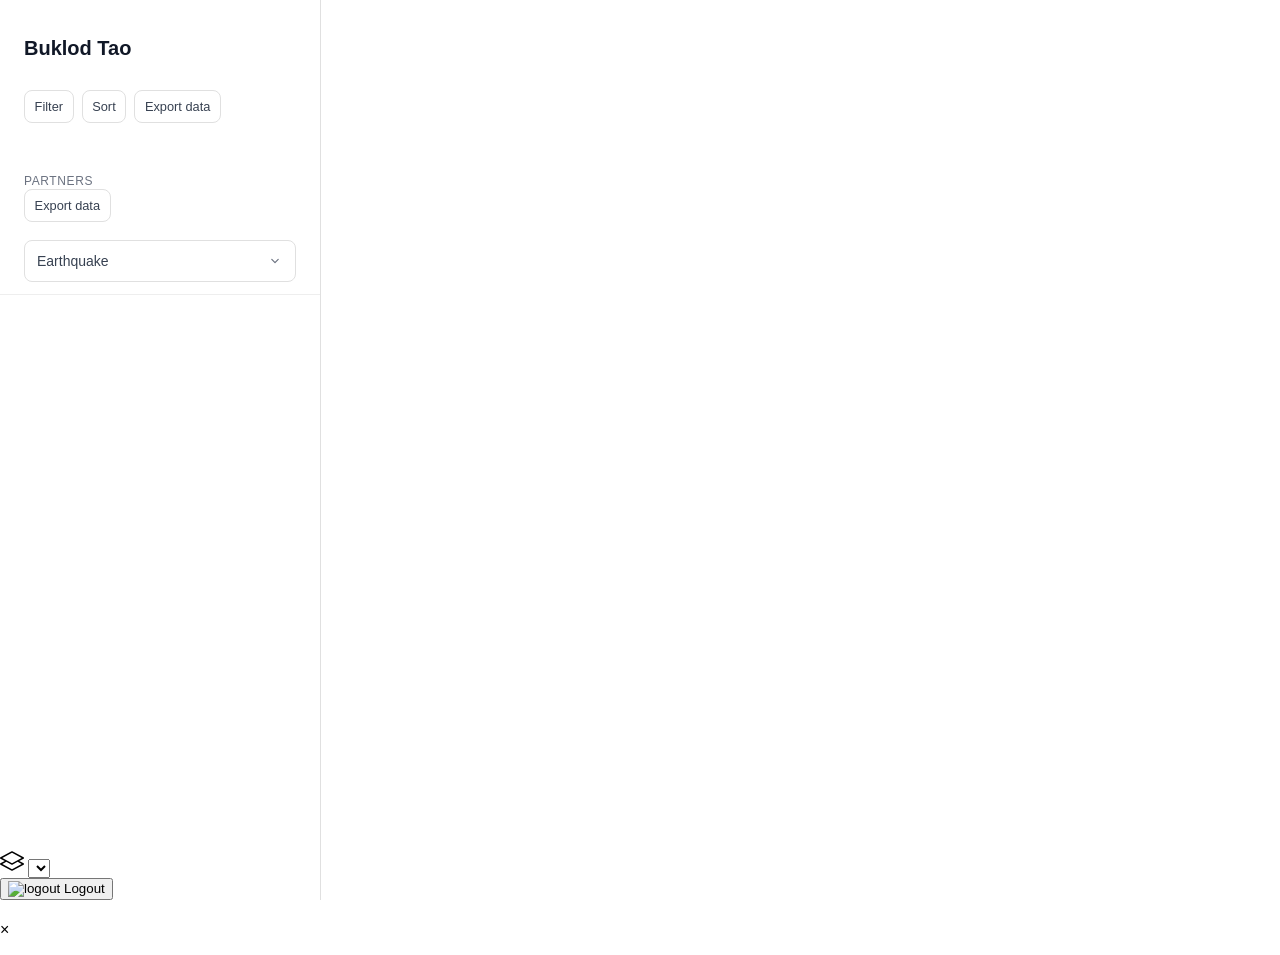
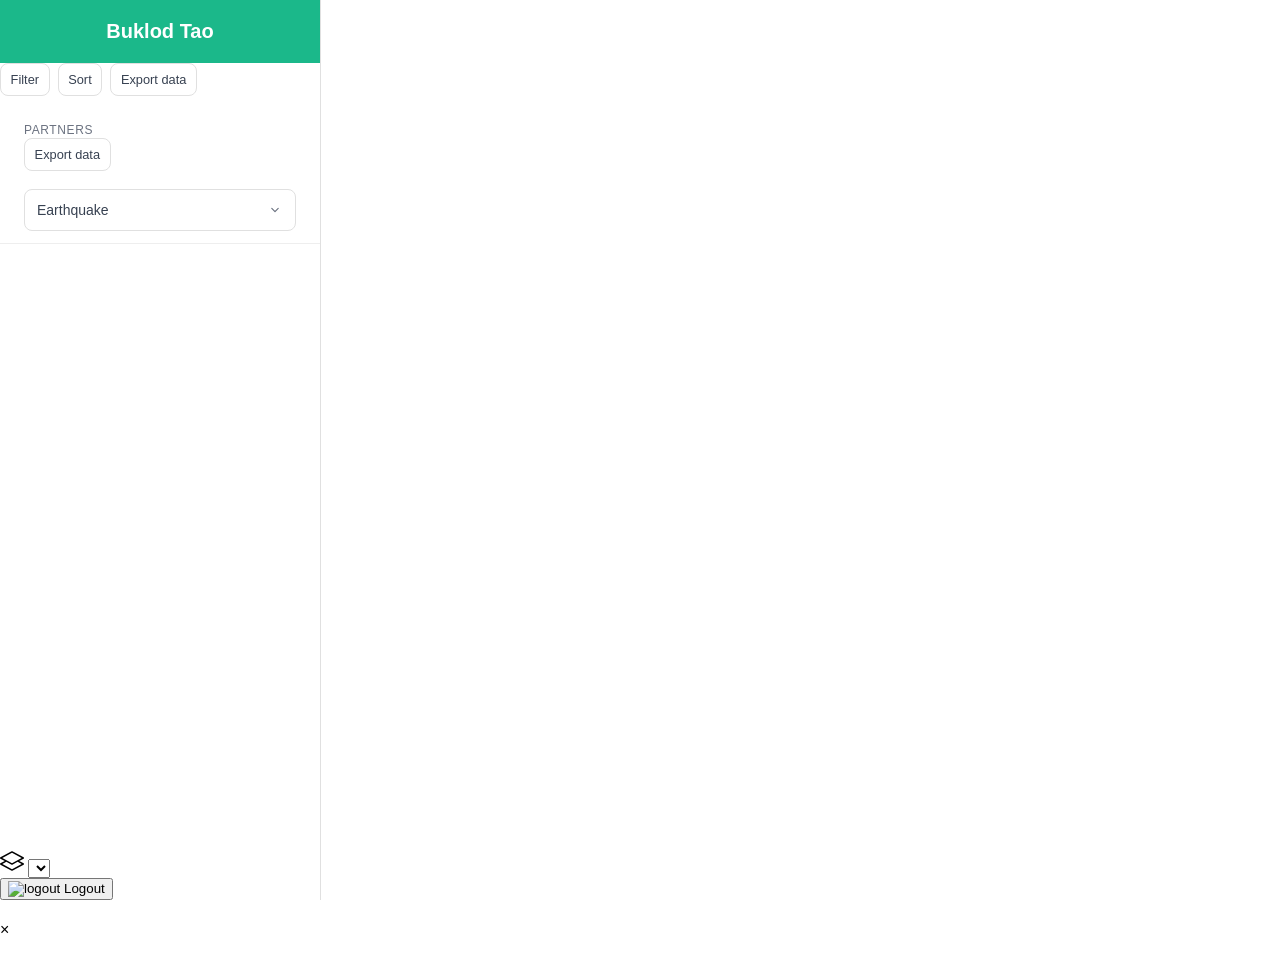

Editted the header visual and incorporated a login button.

--- a/app_buklod-tao/css/main.css
+++ b/app_buklod-tao/css/main.css
@@ -44,34 +44,49 @@ body {
 
 /* -Side Bar Header */
 .side-nav-header {
-	position: sticky;
-	top: 0;
-	width: 100%;
-	background-color: #ffffff;
-	padding: 1.5rem;
-	box-sizing: border-box;
-	z-index: 10;
+  color: white;
+  border-bottom: none;
 }
 
 /* --Side Bar Header Title Section */
 .side-nav-header-top {
-	display: flex;
-	align-items: center;
-	margin-bottom: 1rem;
+  background-color: #1bb88a; /* green header */
+  display: grid;
+  grid-template-columns: auto 1fr auto;
+  align-items: center;
+  padding: 0.4rem 1.25rem;
 }
+
 .logo-image {
 	width: 32px;
 	height: 32px;
+  grid-column: 1;
 	margin-right: 0.65rem;
   margin-bottom: 0.038rem;
 	border-radius: 50%;
 	object-fit: cover;
 }
 .map-title {
+  grid-column: 2;
 	font-size: 1.25rem;
-	font-weight: 600;
-	color: #111827;
+  text-align: left;
+  justify-self: center;
+	font-weight: 700;
+	color: #ffffff;
 	font-family: 'Geist', sans-serif;
+}
+
+.logout-btn {
+  grid-column: 3;
+  justify-self: end;
+  background: white;
+  color: #1bb88a;
+  border: none;
+  padding: 0.4rem 0.75rem;
+  border-radius: 999px;
+  font-size: 0.75rem;
+  font-weight: 600;
+  cursor: pointer;
 }
 
 /* --Side Bar Header Buttons Section */
